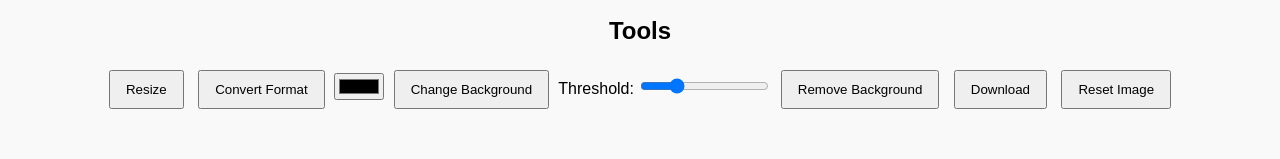
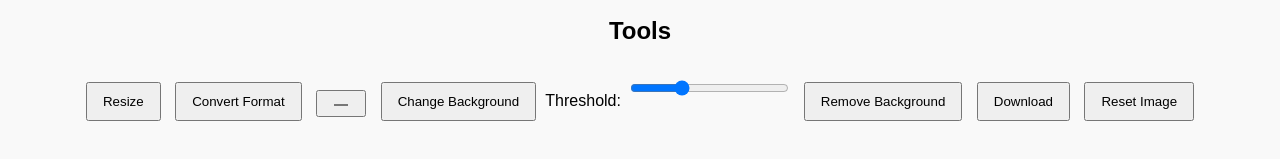
Before and after one commit to hadaman/Imagetool, a plain HTML site: page index.html in a window 1280 px wide. Shown: the part 239-398 px from the top of the page. Drawn offline with Linux system fonts and the light colour scheme.

Commit message:
Update style.css

```diff
--- a/style.css
+++ b/style.css
@@ -16,7 +16,7 @@ img {
   border-radius: 5px;
 }
 
-button {
+button, input[type=color], input[type=range] {
   margin: 5px;
   padding: 10px 15px;
   cursor: pointer;
```
